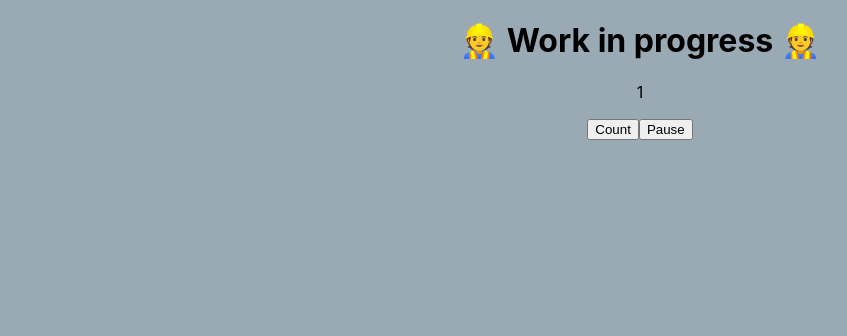
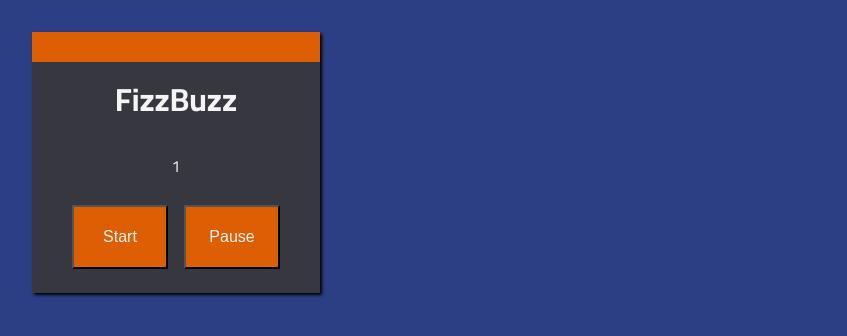
Before and after one commit to Emmanuel-Bolanos/cra-fizzbuzz, a React (Create React App) app: page / in a window 1280 px wide. Shown: the top 336 px of the page, without its empty margins (0-847 px from the left). Built offline with nearby package versions, Linux system fonts and the light colour scheme.

Commit message:
box drag implemented

```diff
--- a/src/App.css
+++ b/src/App.css
@@ -1,5 +1,39 @@
+@import url('https://fonts.googleapis.com/css2?family=Cairo:wght@400;700&display=swap');
+
 body {
-  background-color: rgb(146, 81, 51);
+  color: whitesmoke;
   text-align: center;
+  display: flex;
+  flex-direction: column;
+  box-sizing: border-box;
+  width: 100vw;
+  height: auto;
+  transition: all 1s ease-out;
+}
+
+.App {
+  font-family: 'Cairo', sans-serif;
+  background-color: #373740;
+  box-shadow: 2px 2px 3px black, inset 0 30px #DE5E04;
+  width: 20vw;
+  min-width: fit-content;
+  margin: 2rem;
+  padding: 1rem;
+}
+
+button {
+  background-color: #DE5E04;
+  color: whitesmoke;
+  font-size: medium;
+  width: 6rem;
+  height: 4rem;
+  text-align: center;
+  margin: 0.5rem;
   transition: all 1s ease;
 }
+
+button:hover {
+  filter: brightness(120%);
+  color: black;
+  transition: all 1s ease;
+}
--- a/src/App.js
+++ b/src/App.js
@@ -1,13 +1,25 @@
-import FizzBuzz from './shared/organisims/FizzBuzz'
+import React from 'react';
+import StartFizzBuzz from './shared/organisims/FizzBuzz'
+import Drag from './shared/organisims/Drag'
 import './App.css';
 
-function App() {
+const FizzBuzz = () => {
   return (
     <div className="App">
-      <h1> 👷 Work in progress 👷 </h1>
-      <FizzBuzz />
+      <h1> FizzBuzz  </h1>
+      <StartFizzBuzz />
     </div>
   );
 }
 
+function App() {
+  return (
+    <React.Fragment>
+      <Drag
+        content={<FizzBuzz />}
+      />
+    </React.Fragment>
+  );
+}
+
 export default App;
--- /dev/null
+++ b/src/shared/organisims/Drag.css
@@ -0,0 +1,3 @@
+.dragContainer {
+  position: absolute;
+}
--- /dev/null
+++ b/src/shared/organisims/Drag.jsx
@@ -0,0 +1,66 @@
+import React, { Component } from 'react';
+import './Drag.css'
+
+class Drag extends Component {
+  constructor(props) {
+    super(props);
+
+    this.state = {
+      diffX: 0,
+      diffY: 0,
+      dragging: false,
+      styles: {}
+    }
+
+    this._dragStart = this._dragStart.bind(this);
+    this._dragging = this._dragging.bind(this);
+    this._dragEnd = this._dragEnd.bind(this);
+  }
+
+  _dragStart(e) {
+    this.setState({
+      diffX: e.screenX - e.currentTarget.getBoundingClientRect().left,
+      diffY: e.screenY - e.currentTarget.getBoundingClientRect().top,
+      dragging: true
+    });
+  }
+
+  _dragging(e) {
+    if(this.state.dragging) {
+      const left = e.screenX - this.state.diffX;
+      const top = e.screenY - this.state.diffY;
+      this.setState({
+        styles: {
+          left: left,
+          top: top
+        }
+      });
+    }
+  }
+
+  _dragEnd() {
+      this.setState({
+          dragging: false
+      });
+  }
+
+  render() {
+    return (
+      <React.Fragment>
+        <div
+          style={this.state.styles}
+          className="dragContainer"
+          onMouseDown={this._dragStart}
+          onMouseMove={this._dragging}
+          onMouseUp={this._dragEnd}
+        >
+          <div className="contentContainer">
+            {this.props.content}
+          </div>
+        </div>
+      </React.Fragment>
+    );
+  }
+}
+
+export default Drag
--- a/src/shared/organisims/FizzBuzz.css
+++ /dev/null
@@ -1,19 +0,0 @@
-.setRedBg {
-  background-color: red;
-}
-
-.setGreenBg {
-  background-color: green;
-}
-
-.setYellowBg {
-  background-color: yellow;
-}
-
-.setBlueBg {
-  background-color: blue;
-}
-
-.setDefBg {
-  background-color: rgb(68, 68, 68);
-}
--- a/src/shared/organisims/FizzBuzz.jsx
+++ b/src/shared/organisims/FizzBuzz.jsx
@@ -1,60 +1,55 @@
 import React from 'react';
-import './FizzBuzz.css'
 
-const HandleFB = ({value}) => {
+const UpdateValue = ({value}) => {
   const bg = (value % 3 === 0 && value % 5 === 0)
-    ? document.body.style.backgroundColor = 'green'
+    ? document.body.style.backgroundColor = '#50bd47' /* Green */
     : (value % 3 === 0)
-    ? document.body.style.backgroundColor = 'red'
+    ? document.body.style.backgroundColor = '#912400' /* Red */
     : (value % 5 === 0)
-    ? document.body.style.backgroundColor = 'yellow'
-    : document.body.style.backgroundColor = '	#99aab5';
+    ? document.body.style.backgroundColor = '#e5b11c' /* Yellow */
+    : document.body.style.backgroundColor = '#2c3f85'; /* Default */
   return (
     <p className={bg}> {value} </p>
   );
 };
 
-function startCount() {
-  setInterval(() => {
-    (!this.state.isPaused && this.handleIncrease());
-  }, 1000)
-}
-
-class FizzBuzz extends React.Component {
+class StartFizzBuzz extends React.Component {
   state = { value: 1, isPaused: false };
-
-  componentDidMount() {
-    this.handleIncrease = this.handleIncrease.bind(this);
-    this.handlePause = this.handlePause.bind(this);
-  }
+  handleIncrease = this.handleIncrease.bind(this);
+  handlePause = this.handlePause.bind(this);
 
   handleIncrease() {
-    this.setState((state) => {
-      return (state.value === 100)
-        ? { value: 0 }
-        : { value: state.value + 1 };
-    });
+    setInterval(() => {
+      !this.state.isPaused && this.setState((state) => {
+        return (state.value === 100)
+          ? { value: 1 }
+          : { value: state.value + 1 };
+      });
+    }, 1000);
   }
 
   handlePause() {
-    this.setState((state) => {
-      return (state.isPaused === true)
-      ? { isPaused: false }
-      : { isPaused: true };
-    });
+    this.setState((state) => ({
+      isPaused : !state.isPaused
+    }));
   }
 
   render() {
     const currentValue = this.state.value;
+
     return (
       <React.Fragment>
-        <HandleFB value={currentValue}/>
-        {this.state.value === 1 && <button onClick={startCount.bind(this)}> Count </button>}
-        <button onClick={this.handlePause.bind(this)}> {this.state.isPaused ? 'Continue' : 'Pause'} </button>
+        <UpdateValue value={currentValue} />
+
+        {this.state.value === 1 && <button onClick={this.handleIncrease}> Start </button>}
+
+        <button onClick={this.handlePause}>
+          {this.state.isPaused ? 'Continue' : 'Pause'}
+        </button>
       </React.Fragment>
     )
   };
 }
 
 
-export default FizzBuzz;
+export default StartFizzBuzz;
```
Also changed, not shown: 1 other file (tests, documents, lock files or other folders).
